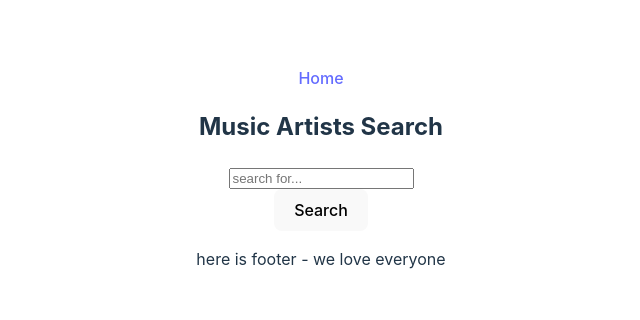
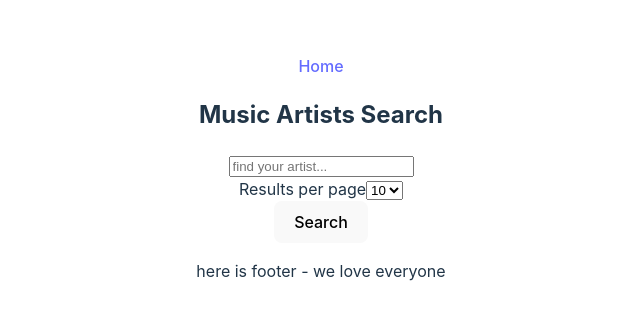
Before and after one commit to IDunnoLetsTryIt/Hackathon-4, a React (Vite) app: page / in a window 1280 px wide. Shown: the part 224-544 px from the top of the page, without its empty margins (319-959 px from the left). Built offline with nearby package versions, Linux system fonts and the light colour scheme.

Commit message:
new page sizes

```diff
--- a/src/App.jsx
+++ b/src/App.jsx
@@ -10,16 +10,17 @@ function App() {
 
   const [searchQueryArtist, setSearchQueryArtist] = useState("");
   const [searchResults, setSearchResults] = useState([]);
+  const [resultsPerPage, setResultsPerPage] = useState(10);
 
   useEffect( () => {
     if (searchQueryArtist!=[]) {
     getData()
     }
-     }, [searchQueryArtist]
+     }, [searchQueryArtist, resultsPerPage]
   )
     async function getData() {
       const response = await fetch(
-        `http://musicbrainz.org/ws/2/artist?query=${searchQueryArtist}&fmt=json`
+        `http://musicbrainz.org/ws/2/artist?query=${searchQueryArtist}&limit=${resultsPerPage}&fmt=json`
       )
       const data = await response.json();
       // console.log(data);
@@ -32,6 +33,8 @@ function App() {
 
       <SearchBar
       setSearchQueryArtist = { setSearchQueryArtist }
+      setResultsPerPage = { setResultsPerPage }
+      resultsPerPage = { resultsPerPage }
       />
 
       <SearchResults
--- a/src/SearchBar.jsx
+++ b/src/SearchBar.jsx
@@ -1,6 +1,6 @@
 import { useState } from "react";
 
-export default function SearchBar({ setSearchQueryArtist }) {
+export default function SearchBar({ setSearchQueryArtist, setResultsPerPage }) {
 
     const [searchState, setSearchState] = useState("");
 
@@ -12,8 +12,18 @@ export default function SearchBar({ setSearchQueryArtist }) {
     <>
         <h2>Music Artists Search</h2>
         <div className="search-bar">
-            <input type="text" placeholder="search for..." onChange={ handleChange}/>
+            <input type="text" placeholder="find your artist..." onChange={ handleChange}/>
             <br />
+            <label htmlFor="results_per_page">Results per page</label>
+            <select name="results_per_page" id="results_per_page" onChange={ (e) => {
+                setResultsPerPage(e.target.value)
+            }}>
+                <option value="10" defaultChecked>10</option>
+                <option value="20">20</option>
+                <option value="40">40</option>
+            </select>
+            <br />
+
 
             <button onClick={ () => setSearchQueryArtist(searchState) }>Search</button>
         </div>
--- a/src/SearchResults.jsx
+++ b/src/SearchResults.jsx
@@ -9,16 +9,16 @@ export default function SearchResults({ searchResults }) {
             :
             searchResults.map( (artist, index) => {
                 return (
-                    <div key={index}>
+                    <div key={index} className='artistInfo'>
                         <Link to={`/artist/${artist.id}`}>{artist.name}</Link>
                         <ul>
                             {
                             artist.aliases
                             ?
-                            <li>
+                            <li className='artistInfo__alias'>
                                 {
                                 artist.aliases.map( (alias) => {
-                                    return 'aliases:' + alias.name
+                                    return 'aliases: ' + alias.name
                                 })}
                             </li>
                             :
@@ -27,14 +27,14 @@ export default function SearchResults({ searchResults }) {
                             {
                             artist.country
                             ?
-                            <li>country: {artist.country} </li>
+                            <li className='artistInfo__country'>country: {artist.country} </li>
                             :
                             ""}
 
                             {
                             artist['life-span'].begin
                             ?
-                            <li>started: {artist['life-span'].begin}</li>
+                            <li className='artistInfo__span'>started: {artist['life-span'].begin}</li>
                             :
                             ""}
 
@@ -42,7 +42,7 @@ export default function SearchResults({ searchResults }) {
                             ?
                             <li>ended: {artist['life-span'].end}</li>
                             :
-                                ""}
+                            ""}
                         </ul>
                     </div>
                 )}
```
Also changed, not shown: src/SearchResults.css (added).
